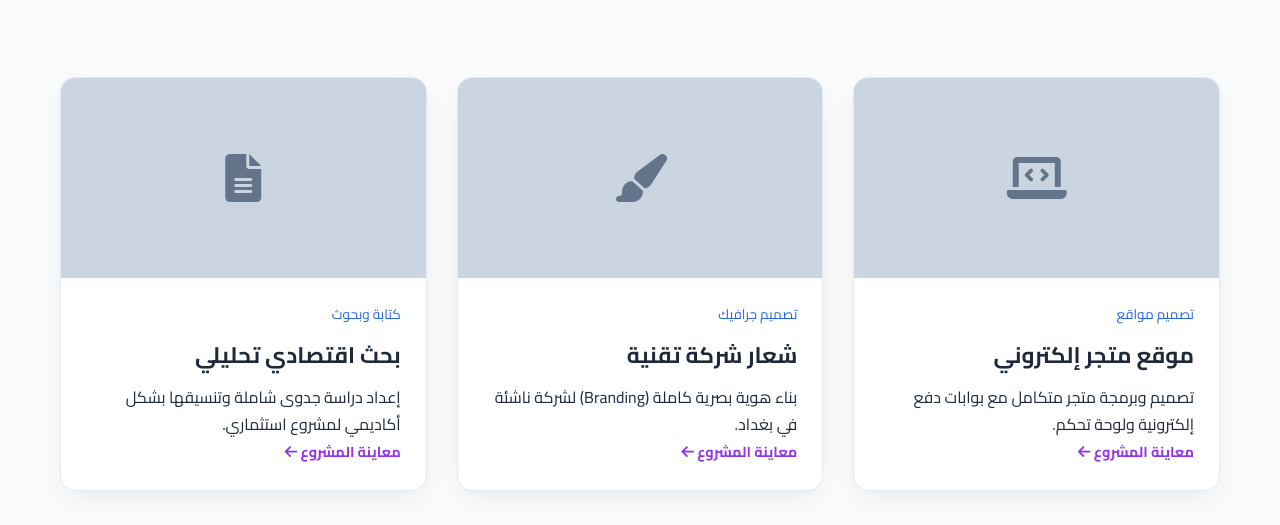
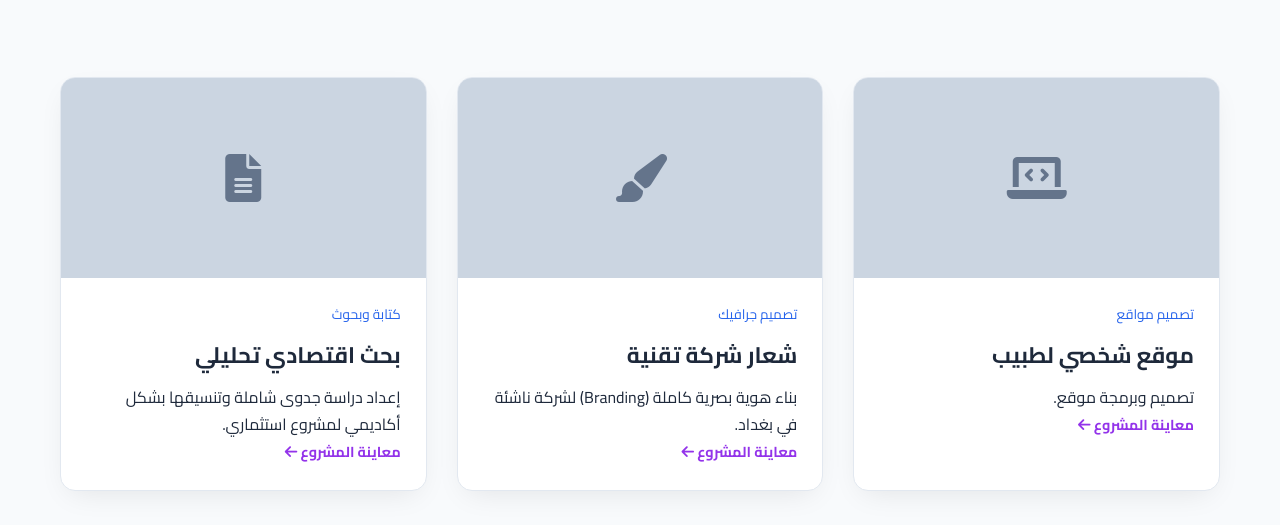
Before and after one commit to hussian01/Alhussien_Portfolio.github.io, a website: page portfolio.html in a window 1280 px wide. Shown: the part 275-800 px from the top of the page. Drawn offline with Linux system fonts and the light colour scheme.

Commit message:
Update portfolio.html

```diff
--- a/portfolio.html
+++ b/portfolio.html
@@ -50,8 +50,8 @@
                     </div>
                     <div class="project-info">
                         <span class="project-cat">تصميم مواقع</span>
-                        <h3 class="project-title">موقع متجر إلكتروني</h3>
-                        <p class="project-desc">تصميم وبرمجة متجر متكامل مع بوابات دفع إلكترونية ولوحة تحكم.</p>
+                        <h3 class="project-title">موقع شخصي لطبيب</h3>
+                        <p class="project-desc">تصميم وبرمجة موقع.</p>
                         <a href="#" style="color: var(--secondary); font-size: 0.9rem; font-weight: bold;">معاينة المشروع <i class="fas fa-arrow-left"></i></a>
                     </div>
                 </div>
```
